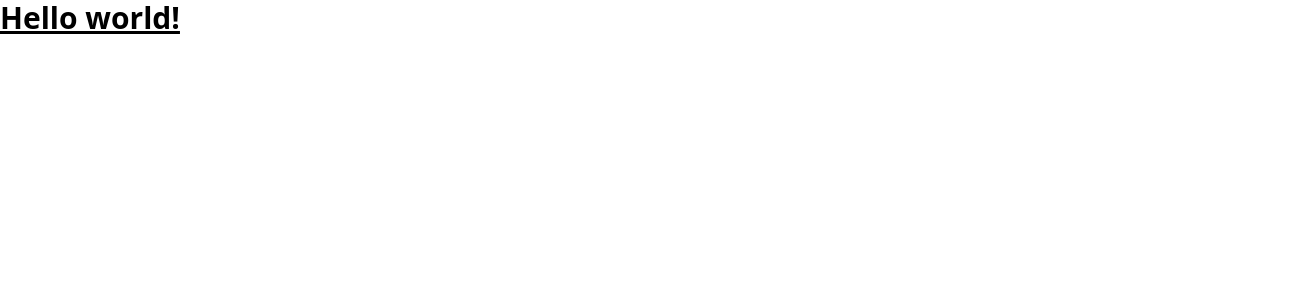
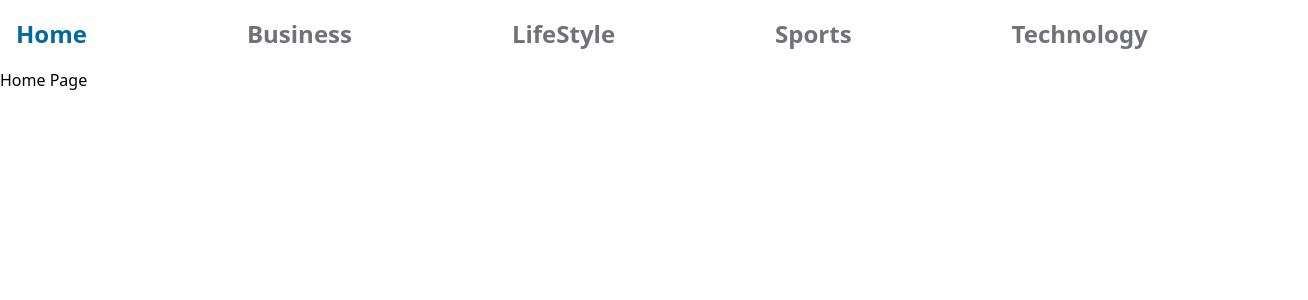
Before and after one commit to blessing986/Blog-zine, a React (Create React App) app: page / in a window 1280 px wide. Shown: the top 300 px of the page, 1308 px wide, since content can reach past the window. Built offline with nearby package versions, Linux system fonts and the light colour scheme.

Commit message:
chore: added some pages to the website

```diff
--- a/src/App.jsx
+++ b/src/App.jsx
@@ -1,7 +1,26 @@
+import { RouterProvider, createBrowserRouter } from "react-router-dom";
+
+import RootLayout from "./pages/Root";
+import Home from "./pages/Home";
+import Business from "./pages/Business";
+import LifeStyle from "./pages/LifeStyle";
+import Sports from "./pages/Sports";
+import Technology from "./pages/Technology";
+
+const router = createBrowserRouter([
+  {
+    path: "/",
+    element: <RootLayout />,
+    children: [
+      { index: true, element: <Home /> },
+      { path: "/business", element: <Business /> },
+      { path: "/lifestyle", element: <LifeStyle /> },
+      { path: "/sports", element: <Sports /> },
+      { path: "/technology", element: <Technology /> },
+    ],
+  },
+]);
+
 export default function App() {
-  return (
-    <h1 className="text-3xl font-bold underline">
-      Hello world!
-    </h1>
-  )
+  return <RouterProvider router={router} />;
 }
--- /dev/null
+++ b/src/pages/Business.jsx
@@ -0,0 +1,3 @@
+export default function Business() {
+    return <div>Business Page</div>;
+  }
--- /dev/null
+++ b/src/pages/Home.jsx
@@ -0,0 +1,3 @@
+export default function Home() {
+  return <div>Home Page</div>;
+}
--- /dev/null
+++ b/src/pages/LifeStyle.jsx
@@ -0,0 +1,3 @@
+export default function LifeStyle() {
+    return <div>LifeStyle Page</div>;
+  }
--- /dev/null
+++ b/src/pages/Root.jsx
@@ -0,0 +1,16 @@
+import { Outlet } from "react-router-dom";
+
+import MainNavigation from "../components/MainNavigation";
+
+const RootLayout = () => {
+  return (
+    <>
+      <MainNavigation />
+      <main>
+        <Outlet />
+      </main>
+    </>
+  );
+};
+
+export default RootLayout;
--- /dev/null
+++ b/src/pages/Sports.jsx
@@ -0,0 +1,3 @@
+export default function Sports() {
+    return <div>Sports Page</div>;
+  }
--- /dev/null
+++ b/src/pages/Technology.jsx
@@ -0,0 +1,3 @@
+export default function Technology() {
+    return <div>Technology Page</div>;
+  }
```
